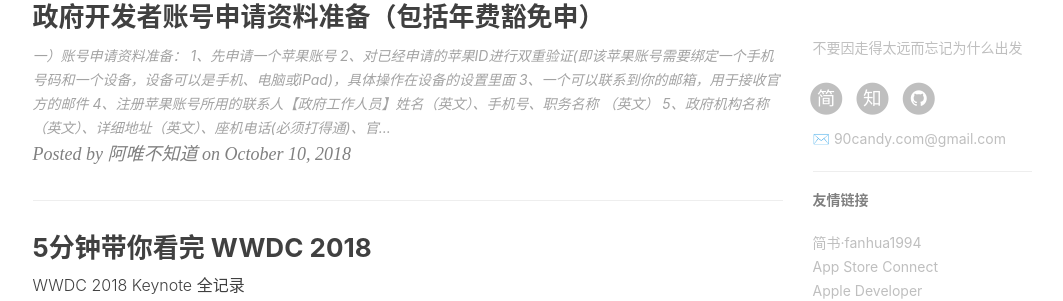
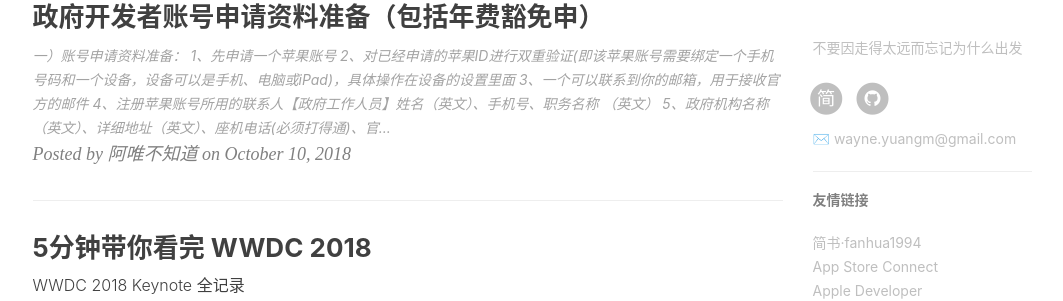
Before and after one commit to AAWayne/AAWayne.github.io, a Jekyll site: the page built from index.html, in a window 1280 px wide and 900 px high, scrolled down 710 px. Shown: the part 171-472 px from the top of the window, without its empty margins (135-1198 px from the left). Built offline with Jekyll 4.4.1, drawn with Linux system fonts in a browser that asks for light colours; nearby versions of some CDN libraries; the list of posts is cut into pages by our own code; comment, search, counter and statistics services are not loaded.

Commit message:
重命名用户名

```diff
--- a/_config.yml
+++ b/_config.yml
@@ -2,12 +2,12 @@
 title: 阿唯不知道
 SEOTitle: 阿唯不知道的博客
 header-img: img/post-bg-os-metro.jpg
-email: 90candy.com@gmail.com
+email: wayne.yuangm@gmail.com
 description: "Every failure is leading towards success."
 keyword: "阿唯不知道, 阿唯不知道的博客, iOS企业签名, ios企业签名, IOS企业签名"
-url: "http://90candy.github.io"          # your host, for absolute URL
+url: "http://AAWayne.github.io"          # your host, for absolute URL
 baseurl: ""      # for example, '/blog' if your blog hosted on 'host/blog'
-github_repo: "https://github.com/90candy/90candy.github.io.git" # you code repository
+github_repo: "https://github.com/AAWayne/AAWayne.github.io.git" # you code repository
 
 # Sidebar settings
 sidebar: true                           # whether or not using Sidebar.
@@ -17,11 +17,11 @@
 # SNS settings
 RSS: false
 # weibo_username:
-zhihu_username:     90candy
-github_username:    90candy
-#facebook_username:  90candy
+#zhihu_username:     AAWayne
+github_username:    AAWayne
+#facebook_username:  AAWayne
 jianshu_username:   0f7d26d766f4
-##twitter_username:   90candy
+##twitter_username:   AAWayne
 
 
 
@@ -55,7 +55,7 @@
 
 # 评论系统
 # Disqus（https://disqus.com/）
-# disqus_username: 90candy
+# disqus_username: AAWayne
 
 # Gitalk
 # Gitalk注册地址：https://github.com/settings/applications/new
@@ -64,9 +64,9 @@
   enable: true    #是否开启Gitalk评论
   clientID: 01b5e641327070439547                            #生成的clientID
   clientSecret: d884d50df9159246af329a5eeddfa70aaa856fdd    #生成的clientSecret
-  repo: 90candy.github.io    #仓库名称
-  owner: 90candy    #github用户名
-  admin: 90candy
+  repo: AAWayne.github.io    #仓库名称
+  owner: AAWayne    #github用户名
+  admin: AAWayne
   distractionFreeMode: true #是否启用类似FB的阴影遮罩
 
 
--- a/index.html
+++ b/index.html
@@ -6,7 +6,7 @@
 {% for post in paginator.posts %}
 <!--<a  style="position: fixed;right: 100px;top: 100px ;cursor: pointer;border:1px solid gray" target="_blank"-->
 <!--    href="http://wpa.qq.com/msgrd?v=3&uin=920093012&site=qq&menu=yes">-->
-<!--    <img style="width:100px;cursor: pointer;"  src="https://github.com/90candy/90candy.github.io/blob/master/img/qqonline.png?raw=true" alt="iOS企业签名+Q"-->
+<!--    <img style="width:100px;cursor: pointer;"  src="https://github.com/AAWayne/AAWayne.github.io/blob/master/img/qqonline.png?raw=true" alt="iOS企业签名+Q"-->
 <!--    title="iOS企业签名+Q"/>-->
 <!--</a>-->
 <!--description: "不要因走得太远而忘记为什么出发"-->
```
Also changed, not shown: README.md, 1 other file.
